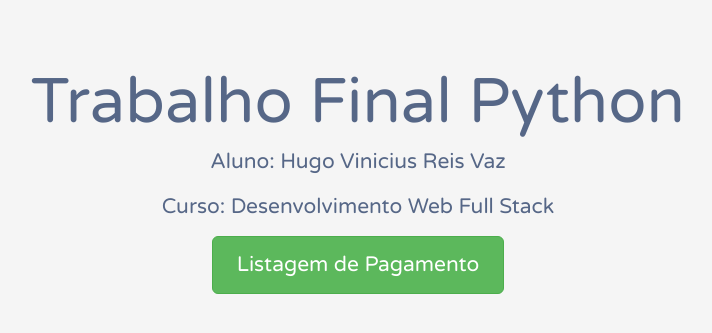
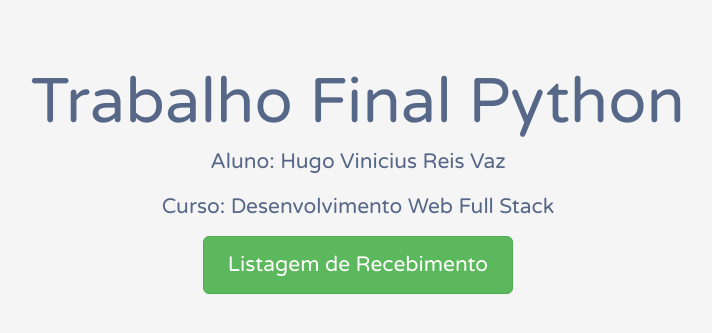
Before and after one commit to HugoVinicius/python-projeto-final, a Django app: page / in a window 1280 px wide. Shown: the part 51-384 px from the top of the page, without its empty margins (297-1009 px from the left). Run offline with Django 3.2, Linux system fonts and the light colour scheme; some libraries are stand-ins or nearby versions.

```diff
--- a/projetofinal/contas/templates/contas/home.html
+++ b/projetofinal/contas/templates/contas/home.html
@@ -4,7 +4,7 @@
         <h1>Trabalho Final Python</h1>
         <p class="lead">Aluno: Hugo Vinicius Reis Vaz</p>
         <p class="lead">Curso: Desenvolvimento Web Full Stack</p>
-        <p><a class="btn btn-lg btn-success" href="{% url 'listar_pagamento' %}" role="button">Listagem de Pagamento</a></p>
+        <p><a class="btn btn-lg btn-success" href="{% url 'listar_pagamento' %}" role="button">Listagem de Recebimento</a></p>
     </div>
 </div>
 {% endblock %}
--- a/projetofinal/contas/urls.py
+++ b/projetofinal/contas/urls.py
@@ -1,9 +1,11 @@
 from django.urls import path
 
+from .views import home as hv
 from .views import contas_pagar as cpv
 
+
 urlpatterns = [
-	path('', cpv.home, name="home"),
+	path('', hv.home, name="home"),
 	path('listarpagamento', cpv.listar, name="listar_pagamento"),
     path('cadastrarpagamento/', cpv.cadastrar, name="cadastrar_pagamento"),
 	path('atualizarpagamento/<int:pk>/', cpv.atualizar, name="atualizar_pagamento"),
--- a/projetofinal/contas/views/contas_pagar.py
+++ b/projetofinal/contas/views/contas_pagar.py
@@ -6,11 +6,6 @@ from django.core.exceptions import ObjectDoesNotExist
 
 from ..models import ContasPagar
 from ..forms.contaspagar_form import ContasPagarForm
-
-@csrf_exempt
-@require_http_methods(["GET"])
-def home(request):
-	return render(request, 'contas/home.html')
 
 @csrf_exempt
 @require_http_methods(["POST","GET"])
--- /dev/null
+++ b/projetofinal/contas/views/home.py
@@ -0,0 +1,10 @@
+from django.shortcuts import render, redirect
+from django.http import HttpResponse
+from django.views.decorators.http import require_http_methods
+from django.views.decorators.csrf import csrf_exempt
+from django.core.exceptions import ObjectDoesNotExist
+
+@csrf_exempt
+@require_http_methods(["GET"])
+def home(request):
+	return render(request, 'contas/home.html')
```
Also changed, not shown: projetofinal/db.sqlite3.
